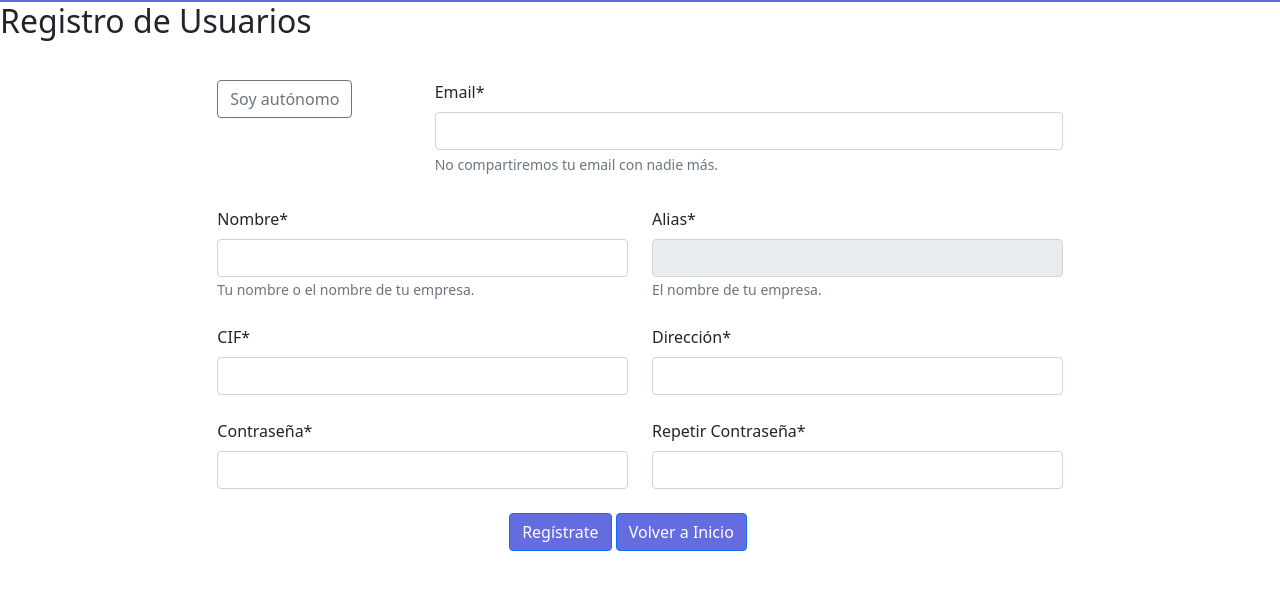
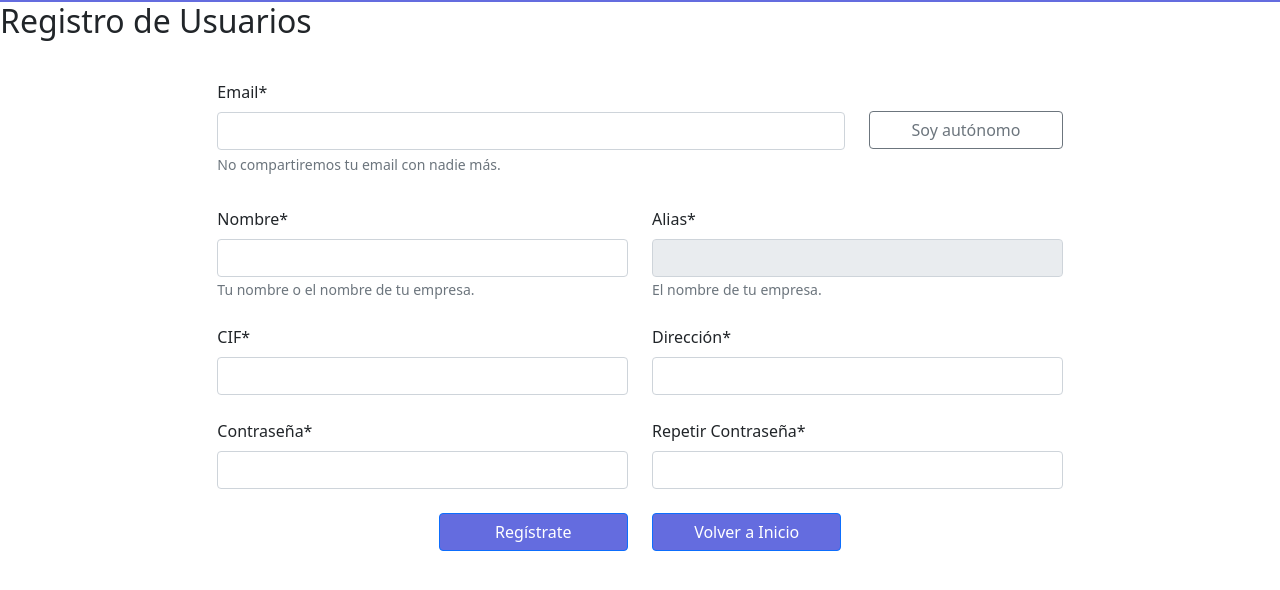
Before and after one commit to joellpz/confid, a PHP site: page /registro.php in a window 1280 px wide. Shown: the part 22-612 px from the top of the page. Run offline with PHP 8.4, Linux system fonts and the light colour scheme.

Commit message:
Update registro.php

```diff
--- a/registro.php
+++ b/registro.php
@@ -6,17 +6,23 @@
     ?>
     <body <?php if($trabajador){echo "class='admin_body' id='body-pd'";}?>>
         <?php include_once 'header.php'; ?> <!-- CAMBIAR RUTA SEGUN UBI Insertar headers segun login -->
+        <style>
+            .btn{
+                width:100%;
+                max-width: 200px;
+            }
+        </style>
         <h2>Registro de Usuarios</h2>
         <form action="php/signup.php" method="post" ><br>
             <div class="row justify-content-center py-2">
-                <div class="col-2" style="margin-top:">
-                    <label class="btn btn-outline-secondary" for="signup_auto" id="signup_auto" name="signup_auto">Soy autónomo</label>
-                    <input type="checkbox" class="btn-check" id="signup_auto" onclick="autonomo()">
-                </div>
                 <div class="col-6">
                     <label for="signup_user" class="form-label">Email*</label>
                     <input type="email" class="form-control" id="signup_user" name="signup_user" required>
                     <div id="emailHelp" class="form-text">No compartiremos tu email con nadie más.</div>
+                </div>
+                <div class="col-2" style="display: flex;flex-wrap: nowrap;justify-content: center;align-items: center; margin-top: 0.3%">
+                    <label class="btn btn-outline-secondary" for="signup_auto" name="signup_auto">Soy autónomo</label>
+                    <input type="checkbox" class="btn-check" id="signup_auto" onclick="autonomo()">
                 </div>
             </div>
             <br>
@@ -64,9 +70,11 @@
             </div>
             <br>
             <div class="container-fluid h-100">
-                <div class="row w-100">
-                    <div class="col text-center">
+                <div class="row justify-content-center">
+                    <div class="col-2 text-center">
                         <input type="submit" class="btn btn-primary" name="add_cliente" value="Regístrate"/>
+                    </div>
+                    <div class="col-2 text-center">
                         <a href="index.php"><button type="button" class="btn btn-primary">Volver a Inicio</button></a>
                     </div>
                 </div>
```
